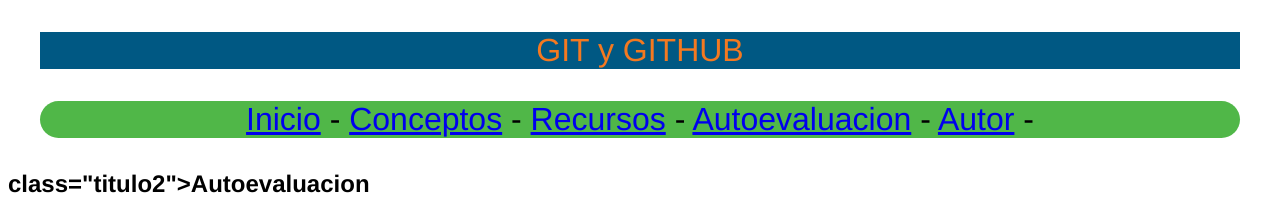
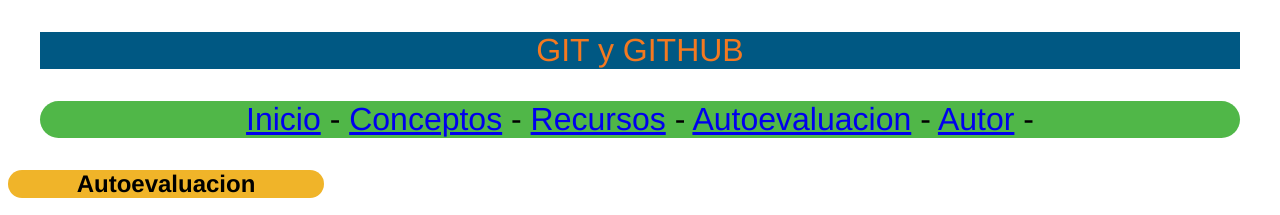
Before and after one commit to Jsalguerounad/DSW-joseSalguero, a plain HTML site: page autoevaluacion01.html in a window 1280 px wide. Shown: the top 215 px of the page. Drawn offline with Linux system fonts and the light colour scheme.

Commit message:
v7 icono

```diff
--- a/autoevaluacion01.html
+++ b/autoevaluacion01.html
@@ -15,7 +15,8 @@
         <a href="autoevaluacion01.html">Autoevaluacion</a> -
         <a href="autor.html">Autor</a> -
     </div>
-    <h2 <i class="fas fa-check"></i>class="titulo2">Autoevaluacion</h2>
+    <h2 class="titulo2">Autoevaluacion</h2>
+    <i class="fas fa-check"></i>
     <h2>
         <a style="color:  #005883" href= "autoevaluacion01.html"> AUTOEVALUACION1 </a>
     </h2><br>
```
